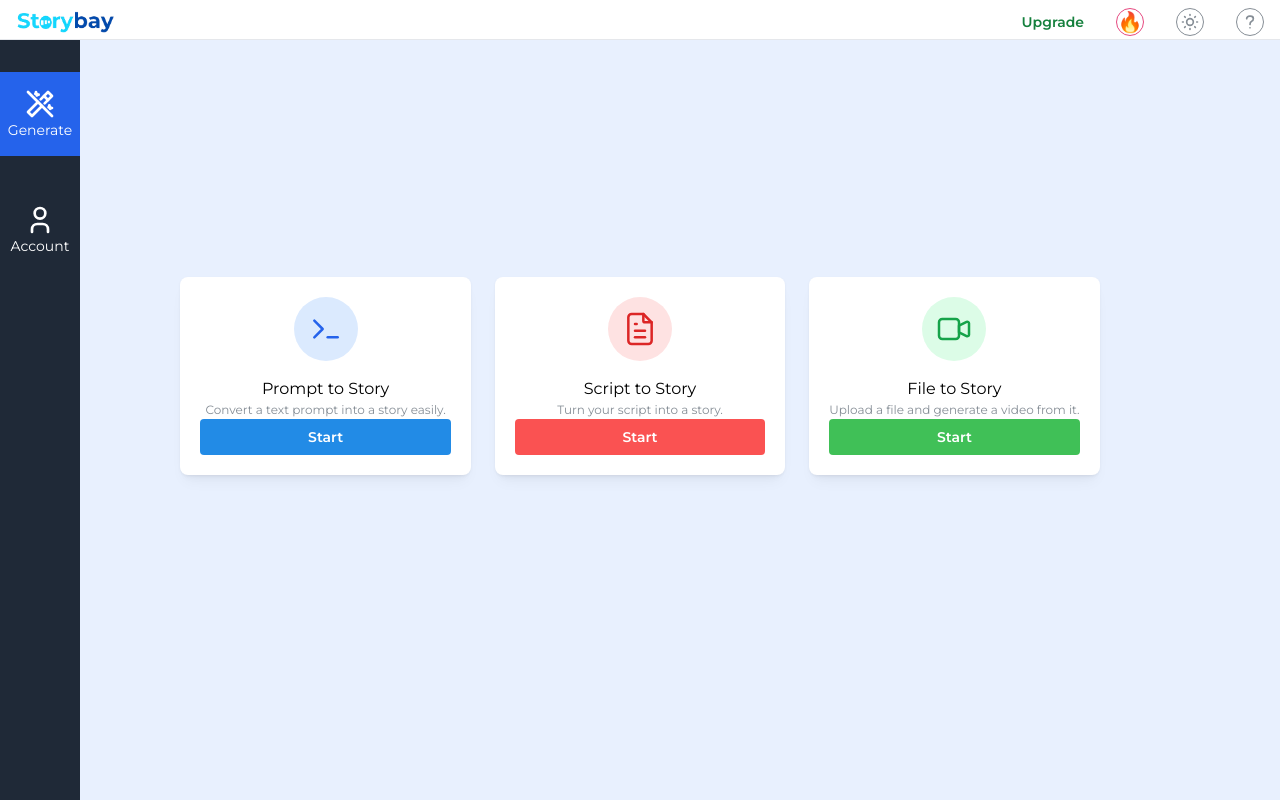
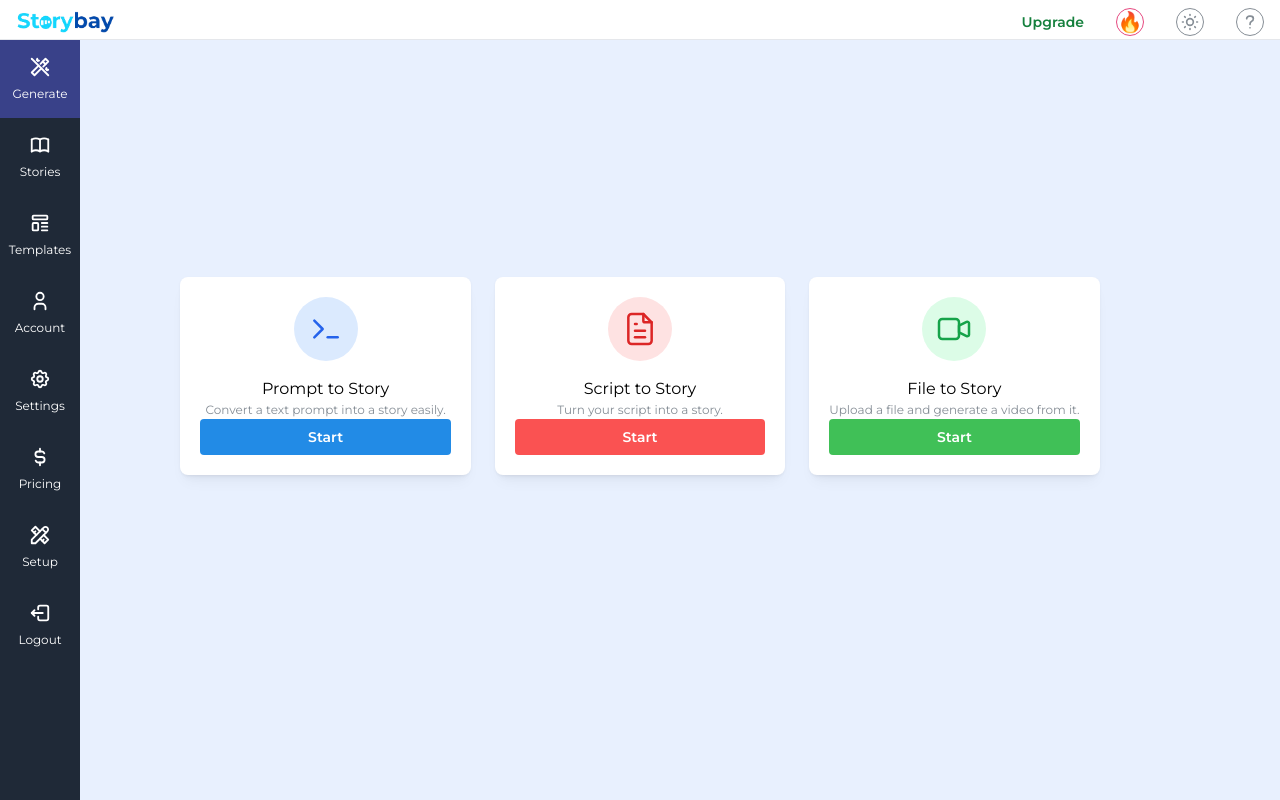
Before and after one commit to azhar1598/g-stories, a Next.js app: page / in a window 1280 px wide. Built offline with nearby package versions, Linux system fonts and the light colour scheme.

Commit message:
[ADD] stories

```diff
--- a/components/common/Sidebar/index.tsx
+++ b/components/common/Sidebar/index.tsx
@@ -1,23 +1,24 @@
 import { FC } from "react";
 import { IconApps, IconUser, IconWandOff } from "@tabler/icons-react";
+import { sidebarItems } from "@/sidebar";
+import Link from "next/link";
 
 const Sidebar: FC = () => {
   return (
     <div className="bg-gray-800 h-screen w-20 fixed top-10 flex flex-col justify-between">
-      <div className="flex flex-col items-center mt-4">
-        <div className="w-full flex flex-col items-center py-4 hover:bg-blue-600">
-          <div className="bg-blue-600 w-full flex flex-col items-center py-4">
-            <IconWandOff stroke={2} size={32} className="text-white" />
-            <span className="text-white text-sm">Generate</span>
-          </div>
-        </div>
-
-        <div className="w-full flex flex-col items-center py-4">
-          <div className="bg-gray-800 w-full flex flex-col  items-center py-4">
-            <IconUser size={32} className="text-white" />
-            <span className="text-white text-sm">Account</span>
-          </div>
-        </div>
+      <div className="flex flex-col items-center">
+        {sidebarItems.map((item, index) => (
+          <Link href={item.link} key={index} className="w-full">
+            <div
+              className={`w-full flex flex-col items-center py-4 ${
+                index === 0 ? "bg-[#394189]" : "hover:bg-[#394189]"
+              } cursor-pointer`}
+            >
+              <item.icon size={22} className="text-white" />
+              <span className="text-white text-xs pt-2">{item.name}</span>
+            </div>
+          </Link>
+        ))}
       </div>
     </div>
   );
--- /dev/null
+++ b/sidebar.ts
@@ -0,0 +1,22 @@
+import {
+  IconApps,
+  IconUser,
+  IconSettings,
+  IconBook,
+  IconTemplate,
+  IconCurrencyDollar,
+  IconTools,
+  IconWandOff,
+  IconLogout2,
+} from "@tabler/icons-react";
+
+export const sidebarItems = [
+  { name: "Generate", icon: IconWandOff, link: "/" },
+  { name: "Stories", icon: IconBook, link: "/stories" },
+  { name: "Templates", icon: IconTemplate, link: "/templates" },
+  { name: "Account", icon: IconUser, link: "/account" },
+  { name: "Settings", icon: IconSettings, link: "/settings" },
+  { name: "Pricing", icon: IconCurrencyDollar, link: "/pricing" },
+  { name: "Setup", icon: IconTools, link: "/setup" },
+  { name: "Logout", icon: IconLogout2, link: "/login" },
+];
```
